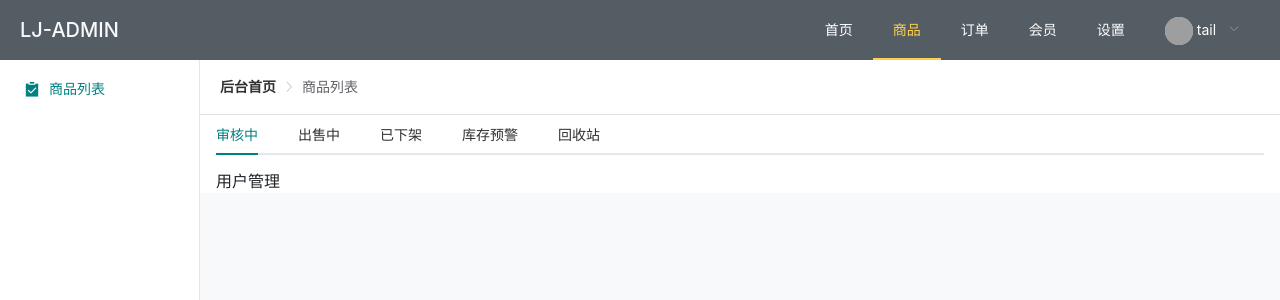
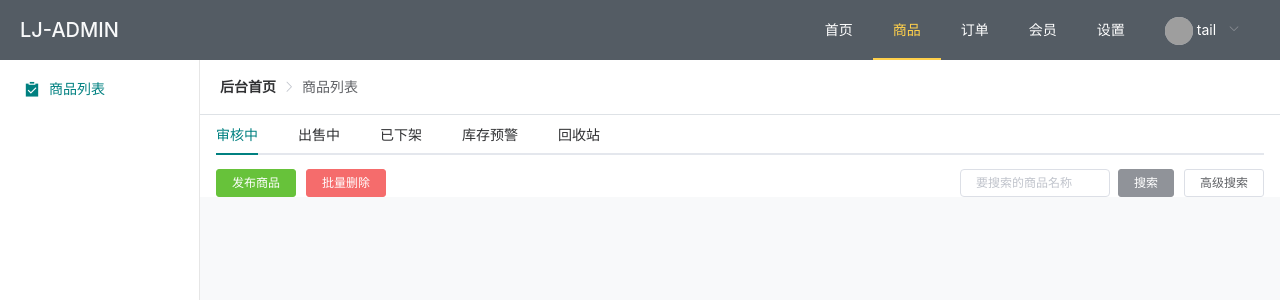
Before and after one commit to chenliupeng96/ljadmin, a Vue app: page /#/shop/goods/list in a window 1280 px wide. Both pictures are taken after a click on the item "商品". Shown: the top 300 px of the page. Built offline with nearby package versions, Linux system fonts and the light colour scheme; grey boxes are pictures that could not be loaded.

Commit message:
高级搜索组件开发与封装

```diff
--- /dev/null
+++ b/src/components/common/button-search.vue
@@ -0,0 +1,52 @@
+<template>
+  <div>
+    <div class="d-flex align-items-cent">
+          <!-- 左边 -->
+          <!-- <el-button type="success" size="mini">发布商品</el-button>
+          <el-button type="danger" size="mini">批量删除</el-button> -->
+          <slot name="left"></slot>
+          <!-- 右边 -->
+          <div class="ml-auto" v-show="!superSearch">
+            <slot name="right">
+            <el-input v-model="keyword" :placeholder="placeholder" size="mini" style="width:150px;" class="mr-2"></el-input>
+            <el-button type="info" size="mini" @click="$emit('search',keyword)">搜索</el-button>
+            <el-button size="mini" @click="superSearch=true">高级搜索</el-button>
+            </slot>
+          </div>
+        </div>
+        <el-card class='box-card bg-light my-3' v-show="superSearch">
+            <div slot='header' class='clearfix' style="margin: -10px;">
+            <span>高级搜索</span>
+            <el-button style='float: right; padding: 3px 0' type='text' @click="closeSurperSearch()">收起</el-button>
+            </div>
+            <!-- 表单 -->
+            <slot name="form"></slot>
+        </el-card>
+  </div>
+</template>
+
+<script>
+export default {
+  data(){
+    return {
+      keyword:"",
+      superSearch:false
+    }
+  },
+  props:{
+    placeholder:{
+      type:String,
+      default:""
+    }
+  },
+  methods:{
+    closeSurperSearch(){
+      this.superSearch =false;
+    }
+  }
+}
+</script>
+
+<style>
+
+</style>
--- a/src/views/shop/goods/list.vue
+++ b/src/views/shop/goods/list.vue
@@ -1,34 +1,94 @@
 <template>
   <div class="bg-white px-3" style="margin: -20px;margin-top: -1rem;">
-    <el-tabs v-model='tabIndex' @tab-click='handleClick'>
-      <el-tab-pane v-for="(item,index) in tabbars" :key="index" :label="item.name">用户管理</el-tab-pane>
+    <el-tabs v-model="tabIndex" @tab-click="handleClick">
+      <el-tab-pane v-for="(item,index) in tabbars" :key="index" :label="item.name">
+
+        <button-search ref="buttonSearch" placeholder="要搜索的商品名称" @search="searchEvent">
+          <!-- 左边 -->
+          <template #left>
+            <el-button type="success" size="mini">发布商品</el-button>
+            <el-button type="danger" size="mini">批量删除</el-button>
+          </template>
+          <template #form>
+            <el-form inline ref="form" :model="form" label-width="80px">
+              <el-form-item label="商品名称" class="mb-0">
+                <el-input v-model="form.name" size="mini" placeholder="商品名称"></el-input>
+              </el-form-item>
+               <el-form-item label="商品编码" class="mb-0">
+                <el-input v-model="form.code" size="mini" placeholder="商品名称"></el-input>
+              </el-form-item>
+               <el-form-item label="商品类型" class="mb-0">
+                <el-select v-model="form.type" placeholder="请选择商品类型" size="mini">
+                  <el-option label="区域一" value="quyu1"></el-option>
+                  <el-option label="区域二" value="quyu2"></el-option>
+                </el-select>
+              </el-form-item>
+              <el-form-item label="商品分类" class="mb-0">
+                <el-input v-model="form.category" size="mini"></el-input>
+              </el-form-item>
+               <el-form-item label="商品名称" class="mb-0">
+                 <el-button type="info" size="mini" @click="searchEvent">搜索</el-button>
+                 <el-button size="mini" @click="clearSearch">清空筛选条件</el-button>
+              </el-form-item>
+            </el-form>
+          </template>
+        </button-search>
+      </el-tab-pane>
     </el-tabs>
   </div>
 </template>
 
 <script>
+import buttonSearch from './../../../components/common/button-search'
 export default {
-    data(){
+  data () {
     return {
-        tabIndex:0,
-        tabbars:[
-          {name: "审核中"},
-          {name: "出售中"},
-          {name: "已下架"},
-          {name: "库存预警"},
-          {name: "回收站"},
-        ]
+      tabIndex: 0,
+      tabbars: [
+        { name: "审核中" },
+        { name: "出售中" },
+        { name: "已下架" },
+        { name: "库存预警" },
+        { name: "回收站" },
+      ],
+      superSearch:false,
+      form: {
+        name: "",
+        code:"",
+        type:"",
+        category:""
+      }
     }
   },
-    methods:{
+  components:{
+    buttonSearch
+  },
+  methods: {
     // 加载数据
-      handleClick(tab,event){
+    handleClick (tab) {
       console.log(tab.index);
+    },
+    // 搜索
+    searchEvent(e=false){
+      if(typeof e === 'string'){
+        return console.log('简单搜索',e);
+      }
+      console.log('搜索')
+    },
+    // 清空筛选条件
+    clearSearch(){
+       this.form = {
+        name: "",
+        code:"",
+        type:"",
+        category:""
+      }
+      this.$refs.buttonSearch[this.tabIndex].closeSurperSearch()
+
     }
   }
 }
 </script>
 
 <style lang="scss" scoped>
-
 </style>
```
Lines whose indentation alone changed are shown as unchanged.
